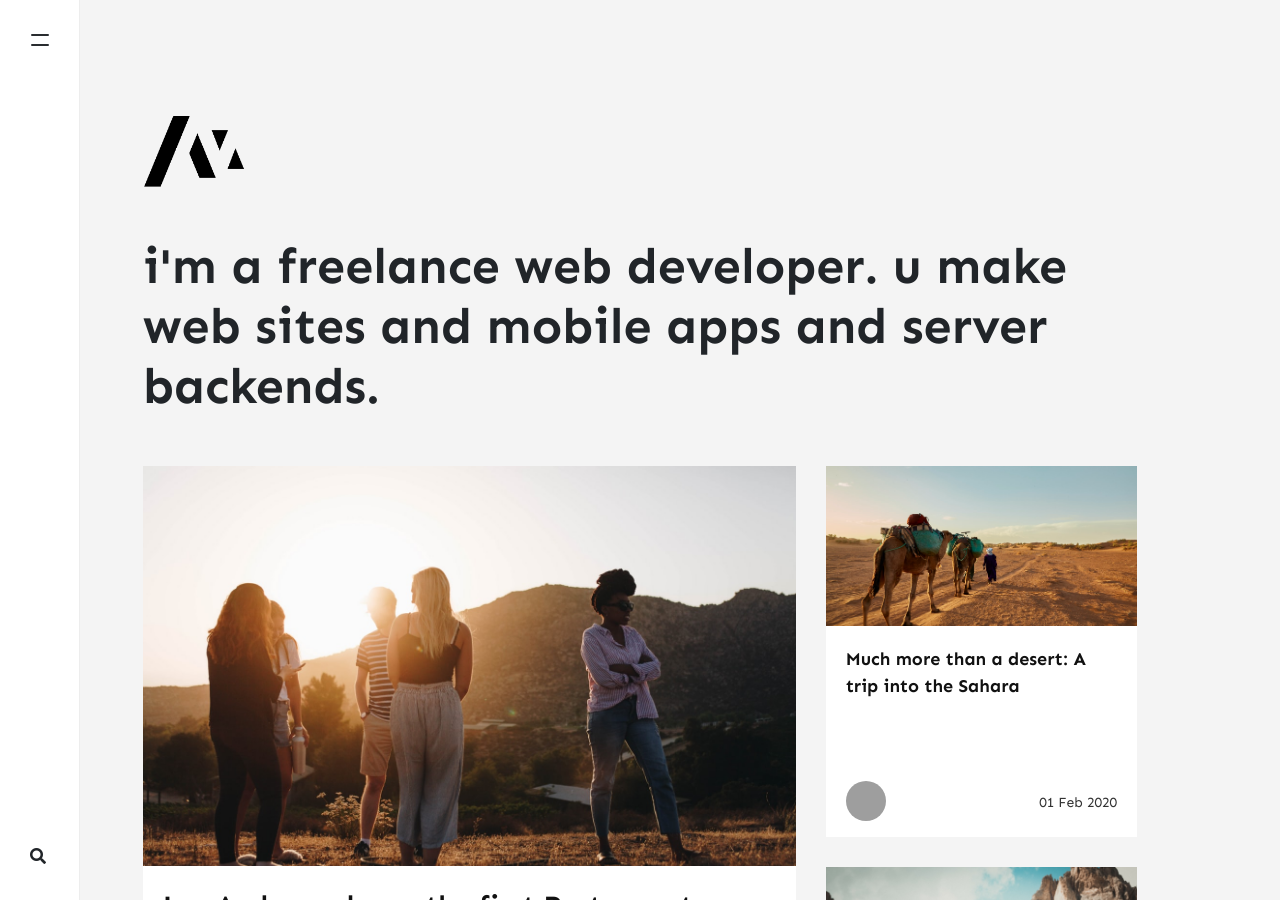
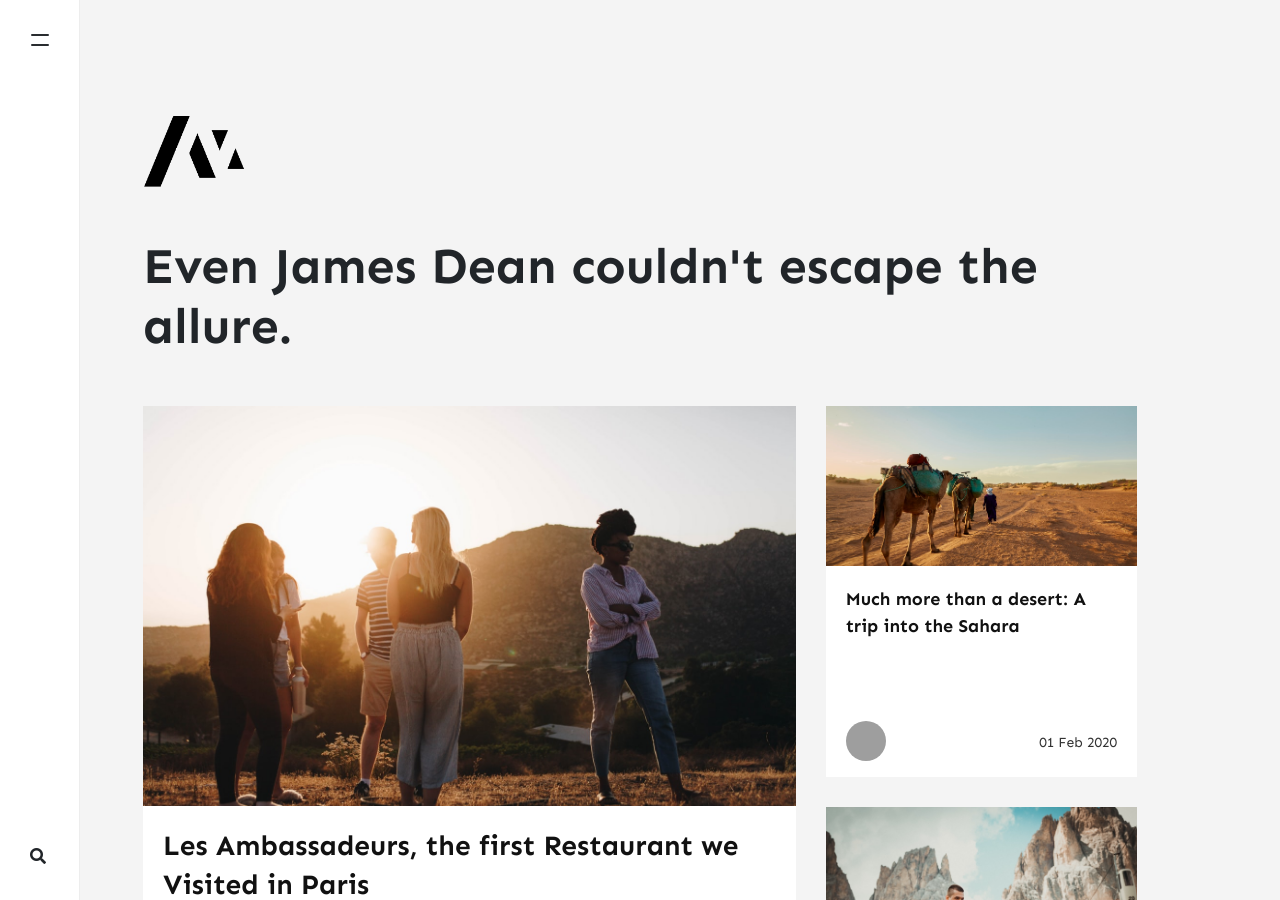
Before and after one commit to softwareshinobi/trustthewinds.online, a Jekyll site: the page built from index.html, in a window 1280 px wide and 900 px high. Built offline with Jekyll 4.4.1, drawn with Linux system fonts in a browser that asks for light colours; nearby versions of some CDN libraries; the list of posts is cut into pages by our own code; comment, search, counter and statistics services are not loaded; some of the changed text lies outside the part shown; grey boxes are pictures that could not be loaded.

Commit message:
Update _config.yml

```diff
--- a/_config.yml
+++ b/_config.yml
@@ -1,10 +1,10 @@
 # Site
 
-name: "Software Shinobi"
+name: "Vida De Avion"
 
-title: "Freelance Web Developer"
+title: "title title title"
 
-description: "i'm a freelance web developer. u make web sites and mobile apps and server backends."
+description: "Even James Dean couldn't escape the allure."
 
 logo: 'assets/images/logo.png'
 
@@ -31,13 +31,13 @@ email: the.software.shinobi@gmail.com
 authors:
 
   softwareshinobi:
-    name: softwareshinobi
-    display_name: Software Shinobi
+    name: mateo
+    display_name: mateo
     avatar: 'assets/images/softwareshinobi.jpg'
     email: the.software.shinobi@gmail.com
-    web: https://softwareshinobi.digital
-    twitter: https://twitter.com/softwareshinobi
-    description: "i'm a freelance web developer. i make web sites and mobile apps and server backends."
+    web: https://vidadeavion.online
+    twitter: https://twitter.com/vidadeavion
+    description: "Even James Dean couldn't escape the allure."
 
 # Plugins
 plugins:
```
